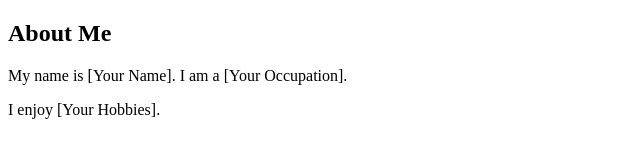
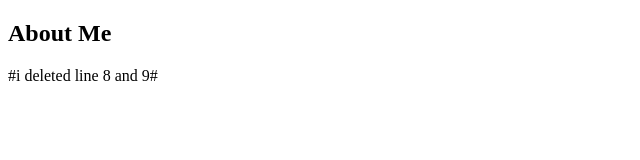
Before and after one commit to Mido1ggg/sprints_ai, a plain HTML site: page aboutMe.HTML in a window 1280 px wide. Shown: the whole page, without its empty margins (0-640 px from the left). Drawn offline with Linux system fonts and the light colour scheme.

Commit message:
i deleted 2 lines 8,9

```diff
--- a/aboutMe.HTML
+++ b/aboutMe.HTML
@@ -5,7 +5,6 @@
 </head>
 <body>
     <h2>About Me</h2>
-    <p>My name is [Your Name]. I am a [Your Occupation].</p>
-    <p>I enjoy [Your Hobbies].</p>
+#i deleted line 8 and 9#
 </body>
 </html>
```
